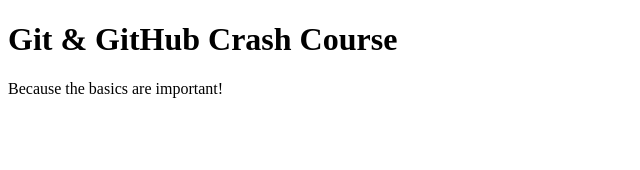
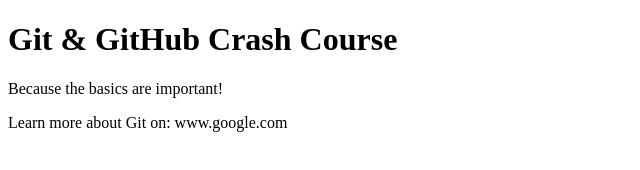
Before and after one commit to hejoes/git_learn, a plain HTML site: page index.html in a window 1280 px wide. Shown: the whole page, without its empty margins (0-640 px from the left). Drawn offline with Linux system fonts and the light colour scheme.

Commit message:
addedd learn more about

```diff
--- a/index.html
+++ b/index.html
@@ -9,5 +9,6 @@
   <body>
     <h1>Git & GitHub Crash Course</h1>
     <p>Because the basics are important!</p>
+    <p>Learn more about Git on: www.google.com</p>
   </body>
 </html>
```
